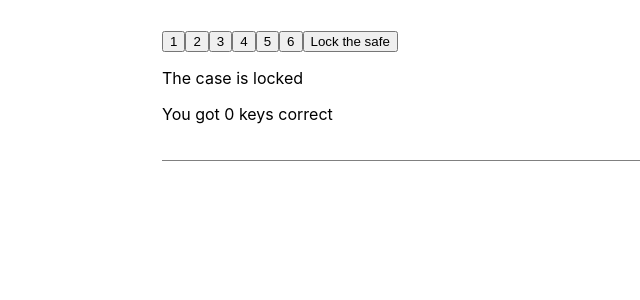
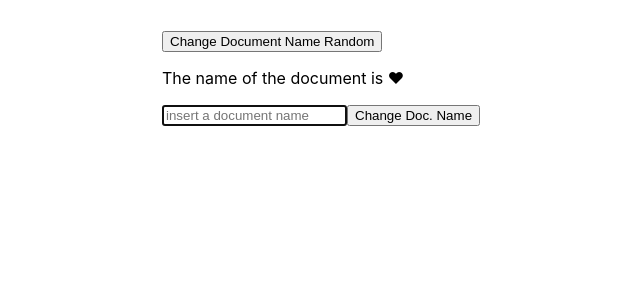
Before and after one commit to caballero-react-ex/react-playground, a React (Create React App) app: page / in a window 1280 px wide. Shown: the top 300 px of the page, without its empty margins (178-818 px from the left). Built offline with nearby package versions, Linux system fonts and the light colour scheme.

Commit message:
useEffect exercise 1 done

```diff
--- a/public/index.html
+++ b/public/index.html
@@ -24,7 +24,7 @@
       work correctly both with client-side routing and a non-root public URL.
       Learn how to configure a non-root public URL by running `npm run build`.
     -->
-    <title>React App</title>
+    <title>&#10084;</title>
   </head>
   <body>
     <noscript>You need to enable JavaScript to run this app.</noscript>
--- /dev/null
+++ b/src/00_use-effect/DocumentName.js
@@ -0,0 +1,60 @@
+import React, { useState, useEffect, useRef } from 'react';
+
+function DocumentName() {
+
+  const [ name, setName ] = useState(document.title)
+
+  const namesArray = ["hey", "apple", "tiburon", "auto", "hello", 1, 230, "Lionel Ritchie", String.fromCodePoint(0x1F354)]
+
+  function handleClick() {
+    setName(namesArray[Math.floor(Math.random() * namesArray.length)])
+    console.log(typeof name)
+    console.log(name)
+  }
+
+
+  const inputRef = useRef();
+
+  function handleSubmit(e) {
+    e.preventDefault();
+    alert(`document name is changed to: ${inputRef.current.value}`)
+    // setName(inputRef)
+    inputRef.current.value = ""
+  }
+
+
+  useEffect(() => {
+    inputRef.current.focus();
+    document.title = name;
+  }, [inputRef])
+
+  useEffect(() => {
+    document.title = name;
+  })
+
+  function handleChange(e) {
+    setName(e.target.value)
+  }
+
+  return(
+    <>
+      <div>
+        <button onClick={handleClick}>
+        Change Document Name Random
+        </button>
+        <p>The name of the document is <span style={{fontWeight: "bold"}}>{name}</span></p>
+      </div>
+      <form onSubmit={handleSubmit}>
+        <input
+          ref={inputRef}
+          placeholder="insert a document name"
+          // value={name}
+          onChange={handleChange}
+        />
+      <button>Change Doc. Name</button>
+      </form>
+    </>
+  )
+}
+
+export default DocumentName;
--- /dev/null
+++ b/src/00_use-effect/RedditFecthParent.js
@@ -0,0 +1,17 @@
+import React, { useState } from 'react';
+import RedditFetch from './RedditUseEffect'
+
+function RedditParent() {
+  const [ subreddit, setSubreddit ] = useState("reactjs")
+
+  function handleClick(theme) {
+    setSubreddit(theme)
+    console.log(theme)
+  }
+
+  return (
+    <RedditFetch subreddit={subreddit} handleClick={handleClick}/>
+  )
+}
+
+export default RedditParent;
--- /dev/null
+++ b/src/00_use-effect/RedditUseEffect.js
@@ -0,0 +1,38 @@
+import React, { useEffect, useState } from "react";
+
+function RedditFetch({subreddit, handleClick}) {
+
+  const [ posts, setPosts ] = useState([]);
+
+  useEffect(() => {
+    fetch(`https://www.reddit.com/r/${subreddit}.json`)
+    .then(response => response.json())
+    .then(json =>
+      setPosts(json.data.children.map(children => children.data))
+    )
+  },[ subreddit, setPosts, handleClick ])
+
+  console.log(posts)
+
+
+  const themes = ["politics", "sports", "gaming"]
+  return(
+
+    <div>
+      <div>
+        {themes.map((theme, i) => (
+          <button key={i} onClick={() => handleClick(theme)} >{theme} Subreddit</button>
+        ))}
+      </div>
+
+      <ul>
+      {posts.map(post => (
+        <li key={post.id}>{post.title}</li>
+      ))}
+      </ul>
+
+    </div>
+  )
+}
+
+export default RedditFetch;
--- a/src/00_use-effect/UseEffectTest.js
+++ b/src/00_use-effect/UseEffectTest.js
@@ -1,16 +1,25 @@
-import React, { useState, useEffect } from 'react';
+import React, { useState, useEffect, useRef } from 'react';
 
 function UseEffectTest() {
 
+  const inputRef = useRef();
+
   const [text, setText] = useState('');
 
+  // useEffect(() => {
+  //   console.log('latest value:', text);
+  //   inputRef.current.focus();
+  // }, [inputRef]);
+
   useEffect(() => {
-    console.log('latest value:', text);
-  });
+    console.log('mounted');
+    return () => console.log('unmounting...');
+  }, []);
 
   return(
     <div>
       <input
+        ref={inputRef}
         value={text}
         onChange={e => setText(e.target.value)}
       />
--- a/src/App.js
+++ b/src/App.js
@@ -1,11 +1,14 @@
-import React from 'react';
+import React, { useState } from 'react';
 import Case from './00_use-reducer/Case';
 import Keypad from './00_use-reducer/CaseSolution';
 import UseEffectTest from './00_use-effect/UseEffectTest';
 import LightReducer from './00_use-reducer/LightReducer';
+import DocumentName from './00_use-effect/DocumentName'
+import RedditParent from './00_use-effect/RedditFecthParent';
 
 
 function App() {
+
   return (
     <div style={{width: "600px", margin: "0 auto"}}>
 
@@ -46,11 +49,13 @@ function App() {
        {/* <Counter /> */}
        {/* <ShoppingList /> */}
        {/* <LightReducer /> */}
-       <Case combo={"1111"}/>
+       {/* <Case combo={"1111"}/> */}
        {/* <Keypad combo={"6342"} /> */}
 
        {/* USE-EFFECT */}
        {/* <UseEffectTest /> */}
+       <DocumentName / >
+       {/* <RedditParent /> */}
 
     </div>
   );
```
